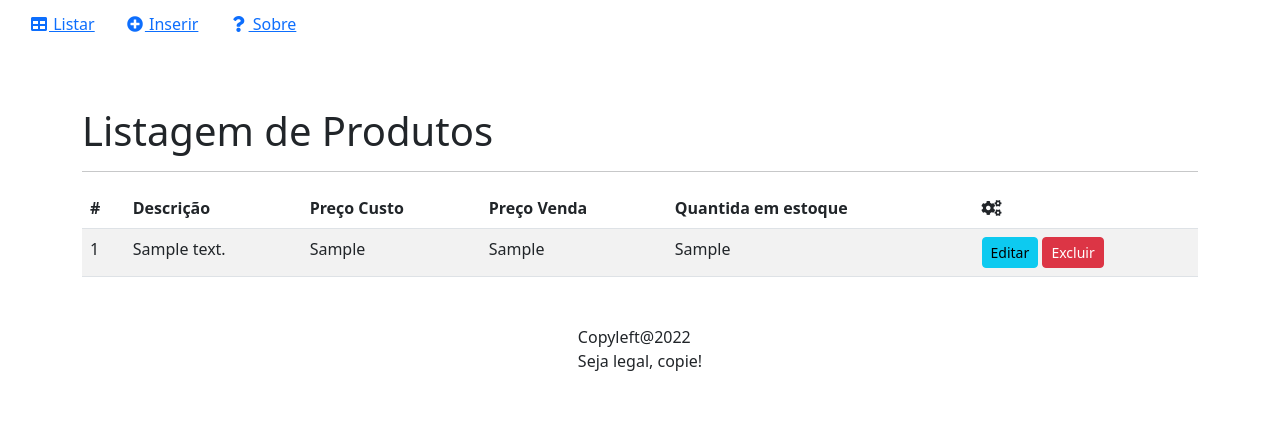
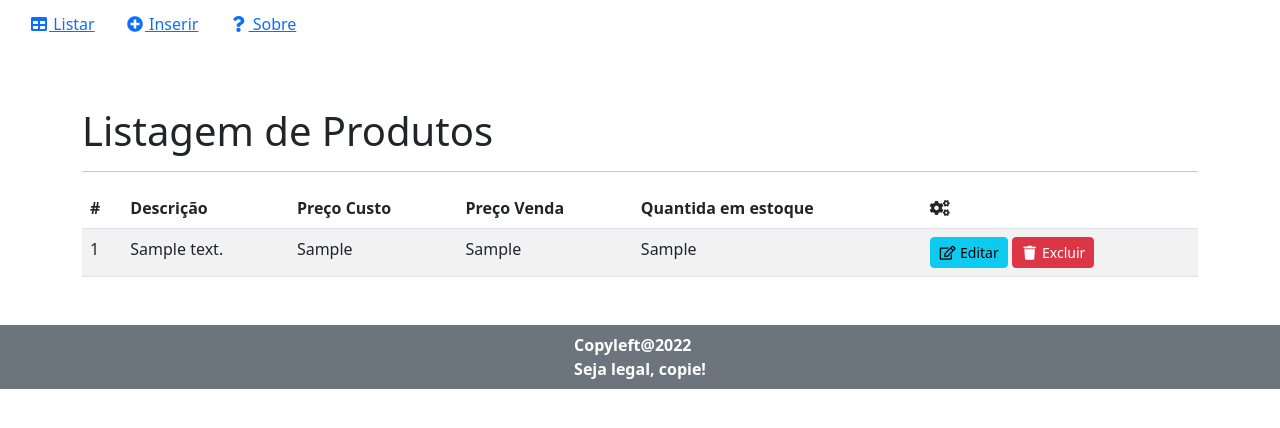
Before and after one commit to w3aewander/CRUD_PHP, a PHP site: page /produtos/listar.php in a window 1280 px wide. Shown: the part 187-615 px from the top of the page. Run offline with PHP 8.4, Linux system fonts and the light colour scheme; tables that the repository leaves empty or names only in its code hold one stand-in row (values such as "Sample post").

Commit message:
Primeiro Commit

```diff
--- a/footer.php
+++ b/footer.php
@@ -1,7 +1,8 @@
 
-<div class="d-flex justify-content-center align-end mt-5">Copyleft@<?=date('Y')?><br>Seja legal, copie!</div>
-</body>
+<div class="d-flex justify-content-center align-end p-2 mt-5 bg-secondary text-white"><strong>Copyleft@<?=date('Y')?><br>Seja legal, copie!</strong></div>
+
 <script src="https://cdn.jsdelivr.net/npm/bootstrap@5.2.3/dist/js/bootstrap.min.js" integrity="sha384-cuYeSxntonz0PPNlHhBs68uyIAVpIIOZZ5JqeqvYYIcEL727kskC66kF92t6Xl2V" crossorigin="anonymous"></script>
 <script src="/js/app.js"></script>
+
 </body>
 </html>
--- a/header.php
+++ b/header.php
@@ -16,7 +16,7 @@
 
   <div class="jumbotron p-5 bg-primary text-white m1-5">
       <h1>CRUD Básico em PHP</h1>
-      <span class="small">Prof. Wanderlei Silva do Carmo <wander.silva@gmail.com></span>
+      <span class="small">Prof. Wanderlei Silva do Carmo</span>
 
 
     </div>
--- a/index.php
+++ b/index.php
@@ -26,4 +26,5 @@
 
         </div>
     </div>
+
 <?php require __DIR__ . '/footer.php'?>
--- a/produtos/atualizar.php
+++ b/produtos/atualizar.php
@@ -99,7 +99,7 @@
         </div>
 
     </form>
-    </div>
+</div>
 
 
 
--- a/produtos/inserir.php
+++ b/produtos/inserir.php
@@ -1,5 +1,5 @@
 <?php require '../header.php'?>
-    <div class="container mb-5">
+<div class="container mb-5">
     <h1>Inserir novo Produto</h1>
     <hr />
 
@@ -56,6 +56,7 @@
     <?php
 
      require '../config/conexao.php';
+
      if ( $_SERVER['REQUEST_METHOD'] == 'POST' ) {
         $descricao = $_REQUEST['produto_descricao'];
         $preco_custo = $_REQUEST['produto_preco_custo'];
@@ -82,5 +83,5 @@
         header("Location: /index.php");
      }
     ?>
-
+</div>
 <?php require '../footer.php'?>
--- a/produtos/listar.php
+++ b/produtos/listar.php
@@ -29,8 +29,8 @@
                     <td><?= $produto->preco_venda?></td>
                     <td><?= $produto->qtde_estoque?></td>
                     <td>
-                        <a class="btn btn-info btn-sm" href="/produtos/atualizar.php?id=<?=$produto->id?>">Editar</a>
-                        <a class="btn btn-danger btn-sm" href="/produtos/excluir.php?id=<?=$produto->id?>">Excluir</a>
+                        <a class="btn btn-info btn-sm" href="/produtos/atualizar.php?id=<?=$produto->id?>"><i class="far fa-edit fa-fw"></i> Editar</a>
+                        <a class="btn btn-danger btn-sm" href="/produtos/excluir.php?id=<?=$produto->id?>"><i class="fa fa-trash fa-fw"></i> Excluir</a>
                     </td>
                 </tr>
 
```
